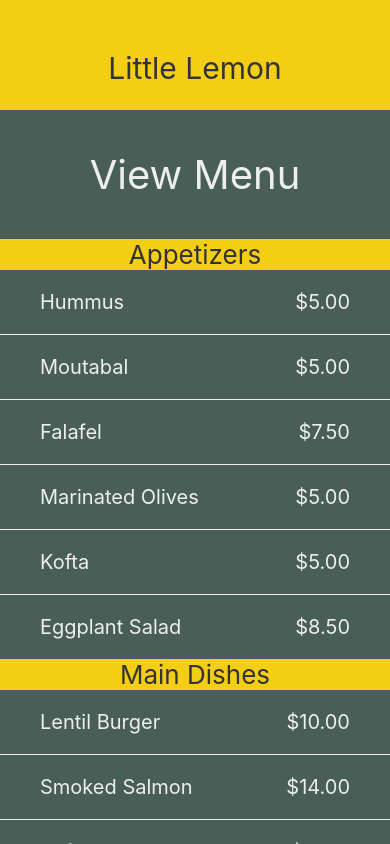
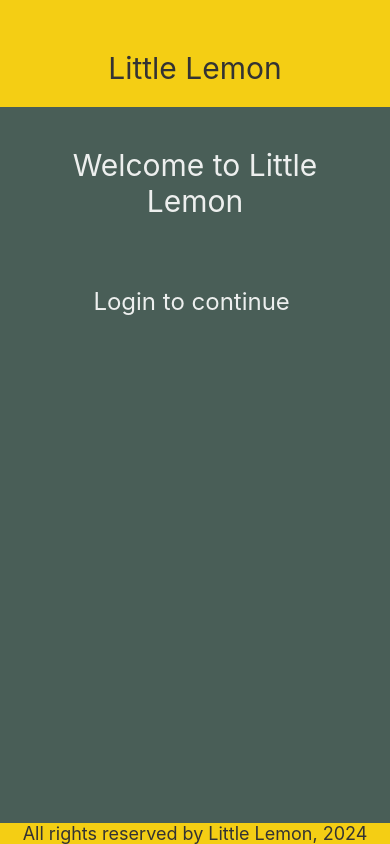
Before and after one commit to KazKinjo/little-lemon-app, a React Native app: screen / in a window 390 px wide. Built offline with nearby package versions, Linux system fonts and the light colour scheme.

Commit message:
Updated WelcomeScreen components including TextInput, KeyboardAvoidingView and Platform

```diff
--- a/App.js
+++ b/App.js
@@ -1,15 +1,19 @@
 import { StyleSheet, View } from 'react-native';
 import Header from './components/Header';
+import Footer from './components/Footer';
 import MenuItems from './components/MenuItems';
+import WelcomeScreen from './components/WelcomeScreen';
+import LoginScreen from './components/LoginScreen';
 
 export default function App() {
   return (
     <>
       <View style={styles.container}>
         <Header />
-        <MenuItems />
+        <LoginScreen />
       </View>
       <View>
+        <Footer />
       </View>
     </>
   );
--- /dev/null
+++ b/components/LoginScreen.js
@@ -0,0 +1,32 @@
+import { ScrollView, Text, StyleSheet } from 'react-native';
+
+const LoginScreen = () => {
+  return (
+    <ScrollView style={styles.container}>
+      <Text style={styles.headerText}>Welcome to Little Lemon</Text>
+      <Text style={styles.regularText}>Login to continue </Text>
+    </ScrollView>
+  );
+}
+
+const styles = StyleSheet.create({
+  container: {
+    flex: 1,
+  },
+  headerText: {
+    padding: 40,
+    fontSize: 30,
+    color: '#EDEFEE',
+    textAlign: 'center',
+  },
+  regularText: {
+    fontSize: 24,
+    padding: 20,
+    marginVertical: 8,
+    color: '#EDEFEE',
+    textAlign: 'center',
+  },
+});
+
+
+export default LoginScreen;
--- a/components/WelcomeScreen.js
+++ b/components/WelcomeScreen.js
@@ -1,9 +1,15 @@
-import { StyleSheet, Text, View } from "react-native";
+import { useState } from "react";
+import { KeyboardAvoidingView, Platform, ScrollView, StyleSheet, Text, TextInput } from "react-native";
 
 const WelcomeScreen = () => {
+  const [firstname, onChangeFirstname] = useState('');
+  const [lastname, onChangeLastname] = useState('');
+  const [message, onChangeMessage] = useState('');
+
   return (
-    <View style={styles.container}>
-      <Text style={styles.heading}>
+    <KeyboardAvoidingView style={styles.container} behavior={Platform.OS === "ios" ? "padding" : "height"}>
+      <ScrollView keyboardDismissMode="on-drag">
+        <Text style={styles.headerText}>
           Welcome to Little Lemon
         </Text>
         <Text style={styles.text}>
@@ -11,7 +17,28 @@ const WelcomeScreen = () => {
           and classic cocktails in a lively but casual environment. We would love
           to hear more about your experience with us!
         </Text>
-    </View>
+        <TextInput
+          style={styles.input}
+          value={firstname}
+          placeholder={"Firstname"}
+          onChangeText={onChangeFirstname}
+        />
+        <TextInput
+          style={styles.input}
+          value={lastname}
+          placeholder={"Lastname"}
+          onChangeText={onChangeLastname}
+        />
+        <TextInput
+          style={styles.messageInput}
+          value={message}
+          placeholder={"Please leave feedback"}
+          onChangeText={onChangeMessage}
+          multiline={true}
+          maxLength={250}
+        />
+      </ScrollView>
+    </KeyboardAvoidingView>
   )
 };
 
@@ -19,7 +46,7 @@ const styles = StyleSheet.create({
   container: {
     flex: 1,
   },
-  heading: {
+  headerText: {
     fontSize: 30,
     color: '#EDEFEE',
     textAlign: 'center',
@@ -31,6 +58,24 @@ const styles = StyleSheet.create({
     textAlign: 'center',
     padding: 20,
     marginVertical: 8,
+  },
+  input: {
+    height: 40,
+    margin: 12,
+    borderWidth: 1,
+    borderColor: "#EDEFEE",
+    backgroundColor: "#EDEFEE",
+    padding: 10,
+    fontSize: 16,
+  },
+  messageInput: {
+    height: 100,
+    margin: 12,
+    borderWidth: 1,
+    borderColor: "#EDEFEE",
+    backgroundColor: "#EDEFEE",
+    padding: 10,
+    fontSize: 16,
   }
 });
 
```
Lines whose indentation alone changed are shown as unchanged.
